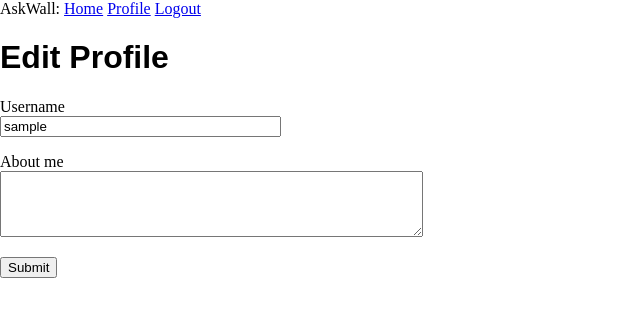
After one commit to iSagarDhungel/AskWall, a Flask app: page /edit_profile in a window 1280 px wide. The commit adds this page. Shown: the top 317 px of the page, without its empty margins (0-640 px from the left). Run offline with Flask 2, Linux system fonts and the light colour scheme; the visitor is signed in with stand-in values (Sample User, id 1); data comes from the database, SQL or seed files in the repository; both versions use the stored data as it was after the commit.

Commit message:
feat: add user data edit functionality

```diff
--- a/app/forms.py
+++ b/app/forms.py
@@ -1,8 +1,8 @@
 from flask_wtf import FlaskForm
-from wtforms import StringField, PasswordField, BooleanField, SubmitField
+from wtforms import StringField, PasswordField, BooleanField, SubmitField, TextAreaField
 from app.models import User
 
-from wtforms.validators import DataRequired, Email, EqualTo, ValidationError
+from wtforms.validators import DataRequired, Length, Email, EqualTo, ValidationError
 
 class LoginForm(FlaskForm):
 	"""docstring for LoginForm"""
@@ -32,3 +32,8 @@ class RegistrationForm(FlaskForm):
 		user = User.query.filter_by(email=email.data).first()
 		if user is not None:
 			raise ValidationError('Please Use Different Email address')
+
+class EditProfileForm(FlaskForm):
+	username = StringField('Username', validators=[DataRequired()])
+	about_me = TextAreaField('About me', validators=[Length(min=0, max=150)])
+	submit = SubmitField('Submit')
--- a/app/routes.py
+++ b/app/routes.py
@@ -3,7 +3,7 @@ from werkzeug.urls import url_parse
 from flask_login import login_user, current_user, logout_user, login_required
 from datetime import datetime
 from app import app, db
-from app.forms import LoginForm, RegistrationForm
+from app.forms import LoginForm, RegistrationForm, EditProfileForm
 from app.models import User
 
 # for registering last  activity in database
@@ -82,3 +82,20 @@ def user(username):
 		{'author': user, 'body':'Test Post 2'}
 	]
 	return render_template('user.html', user=user, posts=posts)
+
+@app.route('/edit_profile', methods=['GET', 'POST'])
+@login_required
+def edit_profile():
+	form = EditProfileForm()
+	if form.validate_on_submit():
+		current_user.username=form.username.data
+		current_user.about_me = form.about_me.data
+		db.session.commit()
+		flash("changes saved")
+		return redirect(url_for('edit_profile'))
+	# in case of viewing the populated form
+	elif request.method == 'GET':
+		form.username.data = current_user.username
+		form.about_me.data = current_user.about_me
+
+	return render_template('edit_profile.html', title='Edit Profile', form= form)
--- /dev/null
+++ b/app/templates/edit_profile.html
@@ -0,0 +1,23 @@
+{% extends "base.html" %}
+
+{% block content %}
+    <h1>Edit Profile</h1>
+    <form action="" method="post">
+        {{ form.hidden_tag() }}
+        <p>
+            {{ form.username.label }}<br>
+            {{ form.username(size=32) }}<br>
+            {% for error in form.username.errors %}
+            <span style="color: red;">[{{ error }}]</span>
+            {% endfor %}
+        </p>
+        <p>
+            {{ form.about_me.label }}<br>
+            {{ form.about_me(cols=50, rows=4) }}<br>
+            {% for error in form.about_me.errors %}
+            <span style="color: red;">[{{ error }}]</span>
+            {% endfor %}
+        </p>
+        <p>{{ form.submit() }}</p>
+    </form>
+{% endblock %}
--- a/app/templates/user.html
+++ b/app/templates/user.html
@@ -11,6 +11,9 @@
 				{% if user.last_seen %}
 					<p>Last Seen on: {{ user.last_seen }}</p>
 				{% endif %}
+				{% if user == current_user %}
+					<p><a href="{{ url_for('edit_profile') }}">Edit Profile</a></p>
+				{% endif %}
 			</td>
 
 		</tr>
```
Also changed, not shown: app.db.
